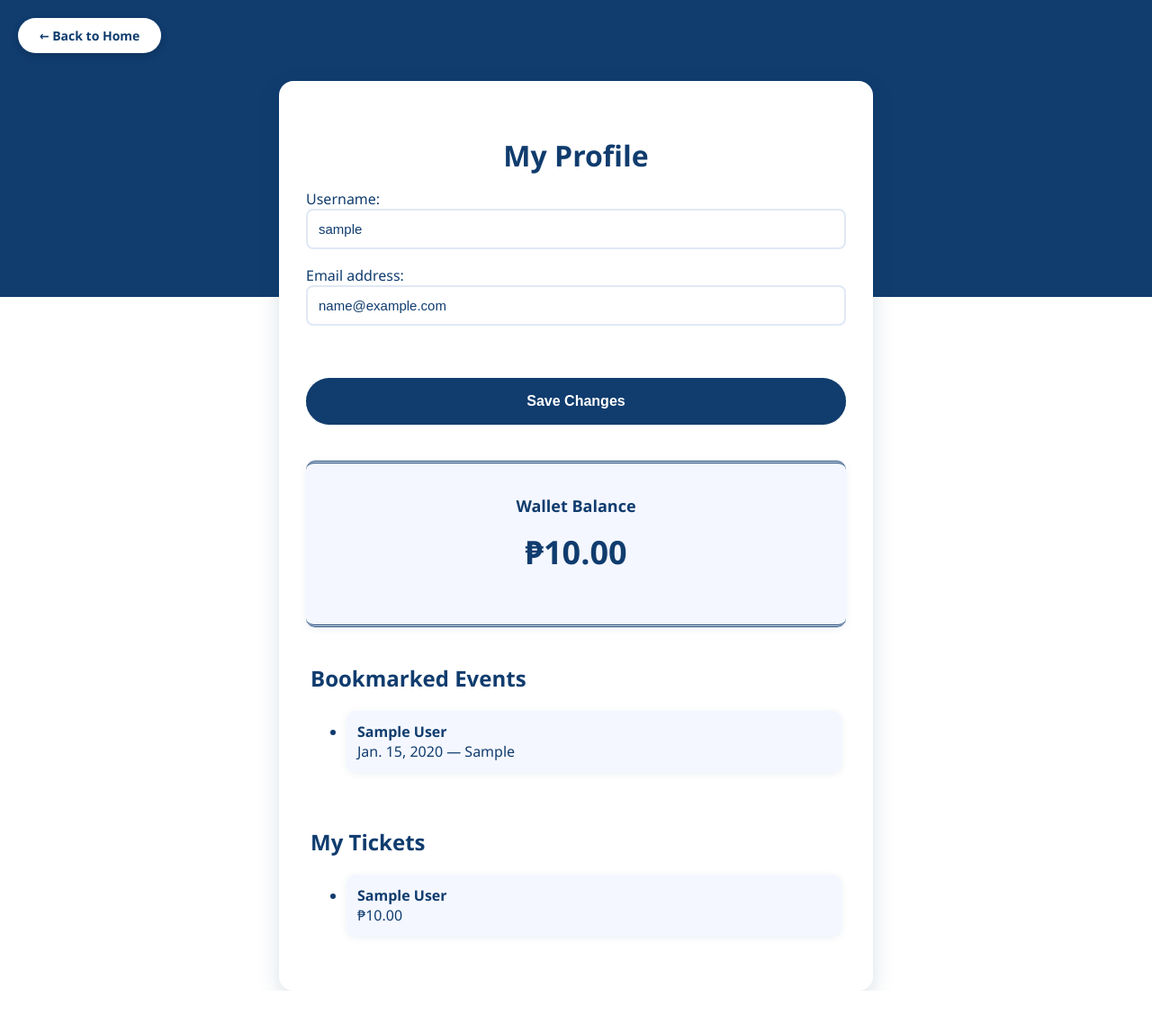
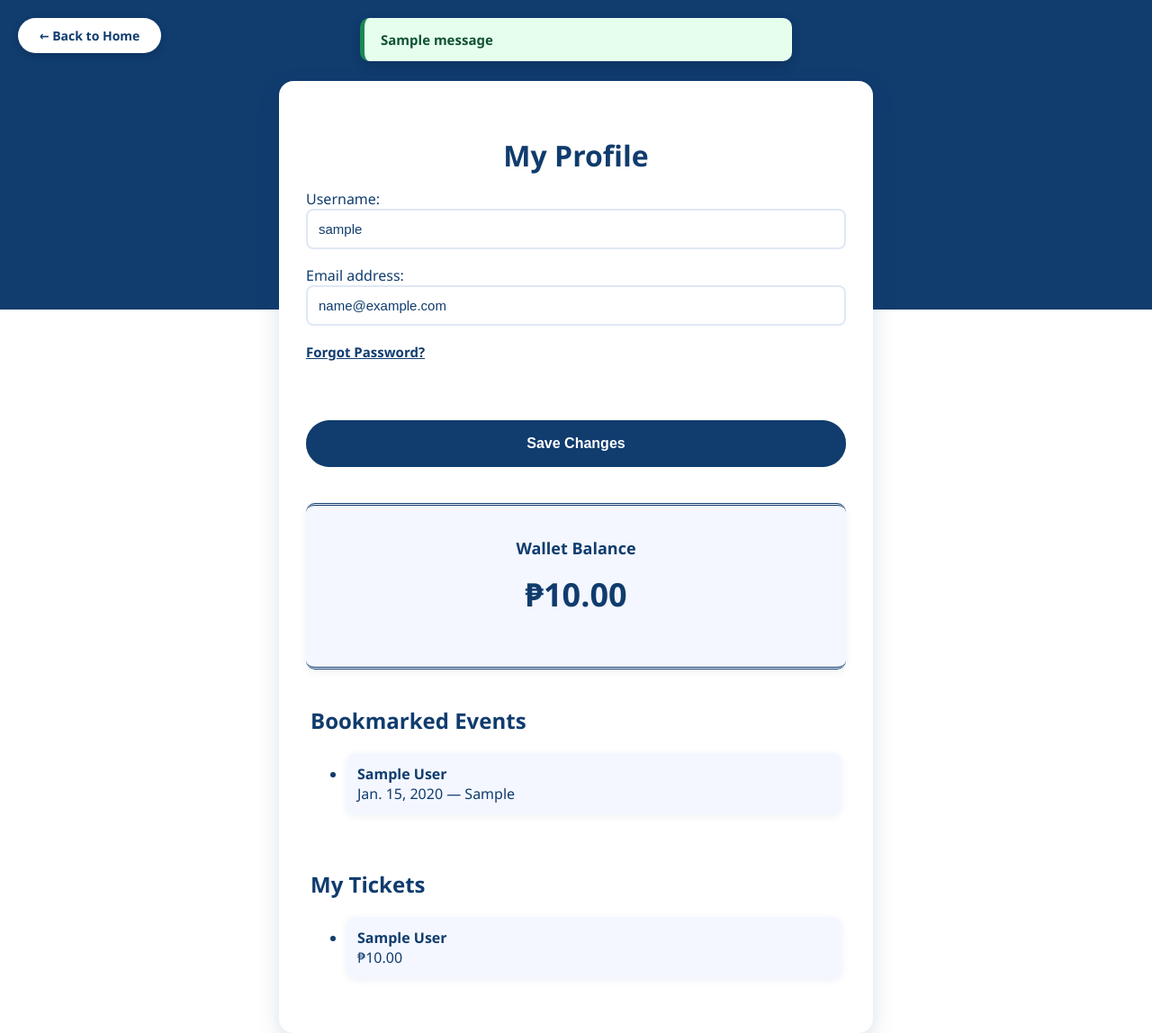
Before and after one commit to Gongz024/CSIT327-G2-QREntry, a Django app: page /accounts/profile/ in a window 1280 px wide. Shown: the whole page at 90% size. Before the commit the page ends 1101 px from the top, so only its background shows below. Run offline with Django 5.2, Linux system fonts and the light colour scheme; a user stored in the database is signed in; tables that the repository leaves empty hold one stand-in row (values such as "Sample post"); one stand-in notice (Sample message) is shown.

Commit message:
improvised user profile

```diff
--- a/accounts/templates/accounts/user_profile.html
+++ b/accounts/templates/accounts/user_profile.html
@@ -13,6 +13,14 @@
 <!-- Back Button (OUTSIDE container, top-left corner) -->
 <a href="{% url 'accounts:home' %}" class="btn-back">← Back to Home</a>
 
+{% if messages %}
+<div class="messages">
+    {% for message in messages %}
+        <div class="message {{ message.tags }}">{{ message }}</div>
+    {% endfor %}
+</div>
+{% endif %}
+
 <div class="profile-container">
 
     <h1>My Profile</h1>
@@ -23,6 +31,12 @@
             {% csrf_token %}
             {{ user_form.as_p }}
             {{ profile_form.as_p }}
+
+            <div class="forgot-password-section">
+    <a href="{% url 'accounts:password_reset' %}" class="btn-forgot">
+        Forgot Password?
+    </a>
+</div>
 
             <button type="submit" class="btn-save">Save Changes</button>
         </form>
--- a/static/css/user_profile_style.css
+++ b/static/css/user_profile_style.css
@@ -136,8 +136,107 @@ hr {
     border-radius: 10px;
     box-shadow: 0 2px 8px rgba(16, 60, 110, 0.08);
 }
+
+
+
+/* Forgot Password Button */
+.forgot-password-section {
+    text-align: left;
+    margin-top: 15px;
+    margin-bottom: 25px;
+}
+
+.btn-forgot {
+    display: inline-block;
+    background: none;
+    color: #103c6e;
+    font-weight: 600;
+    font-size: 15px;
+    text-decoration: underline;
+    cursor: pointer;
+    transition: 0.3s ease;
+}
+
+.btn-forgot:hover {
+    color: #0d2e55;
+    text-shadow: 0 0 4px rgba(16, 60, 110, 0.2);
+}
+
+
+
 /* Animation */
 @keyframes fadeInUp {
     from { opacity: 0; transform: translateY(20px); }
     to { opacity: 1; transform: translateY(0); }
 }
+
+
+/* =============================== */
+/* Flash Messages (Django)         */
+/* =============================== */
+
+.messages {
+    position: fixed;
+    top: 20px;
+    left: 50%;
+    transform: translateX(-50%);
+    z-index: 2000;
+    display: flex;
+    flex-direction: column;
+    gap: 12px;
+    width: 90%;
+    max-width: 480px;
+    pointer-events: none; /* so it doesn’t block clicking below */
+}
+
+.message {
+    padding: 14px 18px;
+    border-radius: 10px;
+    font-size: 15px;
+    font-weight: 600;
+    box-shadow: 0 4px 12px rgba(0,0,0,0.15);
+    animation: fadeSlideDown 0.6s ease-out forwards;
+    opacity: 0;
+    pointer-events: auto; /* allow dismissing */
+    cursor: pointer;
+}
+
+/* Success */
+.message.success {
+    background-color: #e6ffed;
+    color: #0f5132;
+    border-left: 5px solid #198754;
+}
+
+/* Error */
+.message.error {
+    background-color: #f8d7da;
+    color: #842029;
+    border-left: 5px solid #dc3545;
+}
+
+/* Warning */
+.message.warning {
+    background-color: #fff3cd;
+    color: #856404;
+    border-left: 5px solid #ffca2c;
+}
+
+/* Info */
+.message.info {
+    background-color: #cfe2ff;
+    color: #084298;
+    border-left: 5px solid #0d6efd;
+}
+
+/* Animation */
+@keyframes fadeSlideDown {
+    from {
+        opacity: 0;
+        transform: translateY(-10px);
+    }
+    to {
+        opacity: 1;
+        transform: translateY(0);
+    }
+}
```
